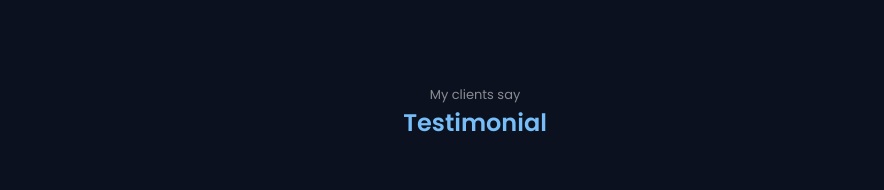
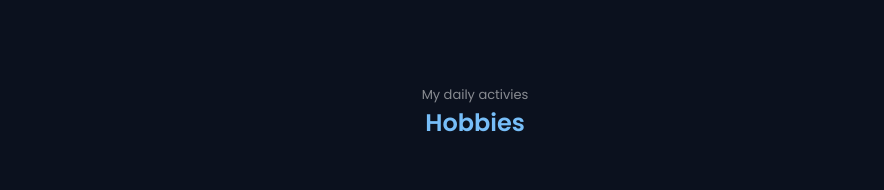
Before and after one commit to Kwqsi/KwasiWebsite, a plain HTML site: page index.html in a window 1280 px wide. Shown: the part 4095-4285 px from the top of the page, without its empty margins (165-1049 px from the left). Drawn offline with nearby package versions, Linux system fonts and the light colour scheme.

Commit message:
New changes

```diff
--- a/index.html
+++ b/index.html
@@ -496,8 +496,8 @@
 
             <!--=============== TESTIMONIALS ===============-->
             <section class="testimonial section">
-                <span class="section__subtitle">My clients say</span>
-                <h2 class="section__title">Testimonial</h2>
+                <span class="section__subtitle">My daily activies</span>
+                <h2 class="section__title">Hobbies</h2>
 
                 <div class="testimonial__container container swiper">
                     <div class ="swiper-wrapper">
```
